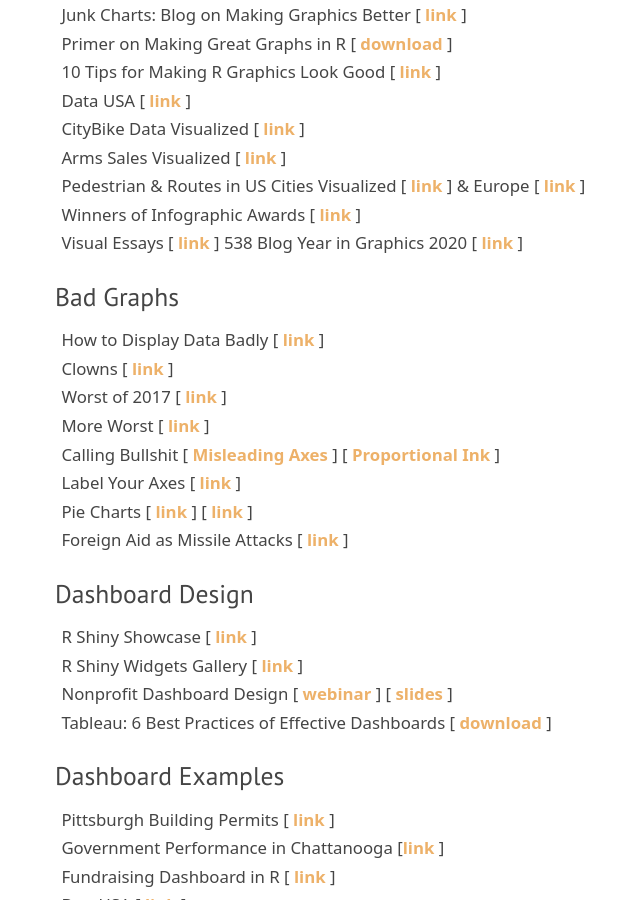
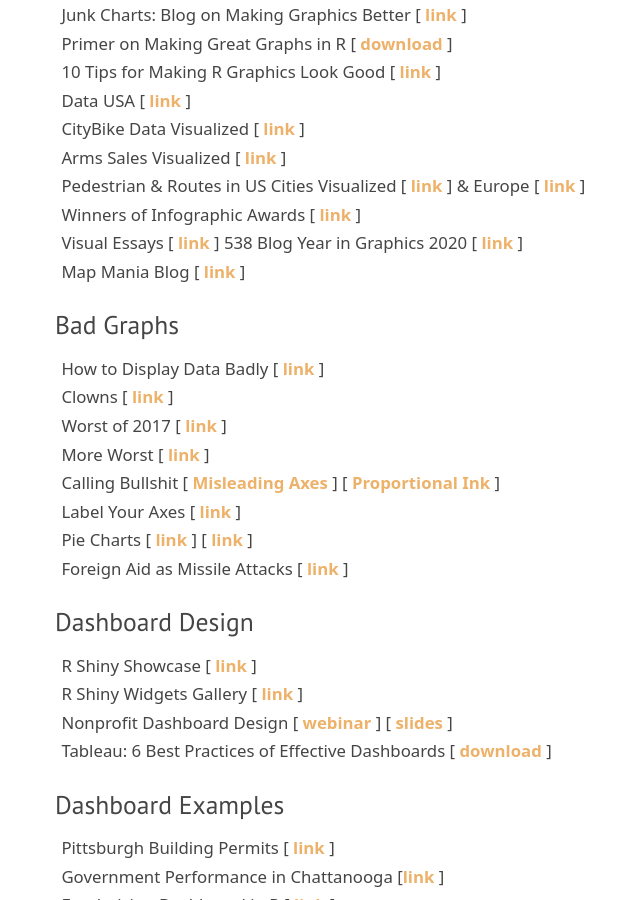
Before and after one commit to DS4PS/ds4ps.github.io, a Jekyll site: the page built from resources.md, in a window 1280 px wide and 900 px high, scrolled down 4318 px. Shown: the whole window, without its empty margins (265-905 px from the left). Built offline with Jekyll 4.4.1, drawn with Linux system fonts in a browser that asks for light colours; nearby versions of some CDN libraries; library files that are not in the unit come from our copies.

Commit message:
Update resources.md

```diff
--- a/resources.md
+++ b/resources.md
@@ -149,6 +149,7 @@
 Winners of Infographic Awards [ [link](https://iguacel.github.io/malofiej/index.html) ]
 Visual Essays [ [link](https://pudding.cool/) ]
 538 Blog Year in Graphics 2020 [ [link](https://fivethirtyeight.com/features/the-40-weirdest-and-best-charts-we-made-in-2020/) ]
+Map Mania Blog [ [link](https://googlemapsmania.blogspot.com/) ]
 
 ### Bad Graphs
 
```
